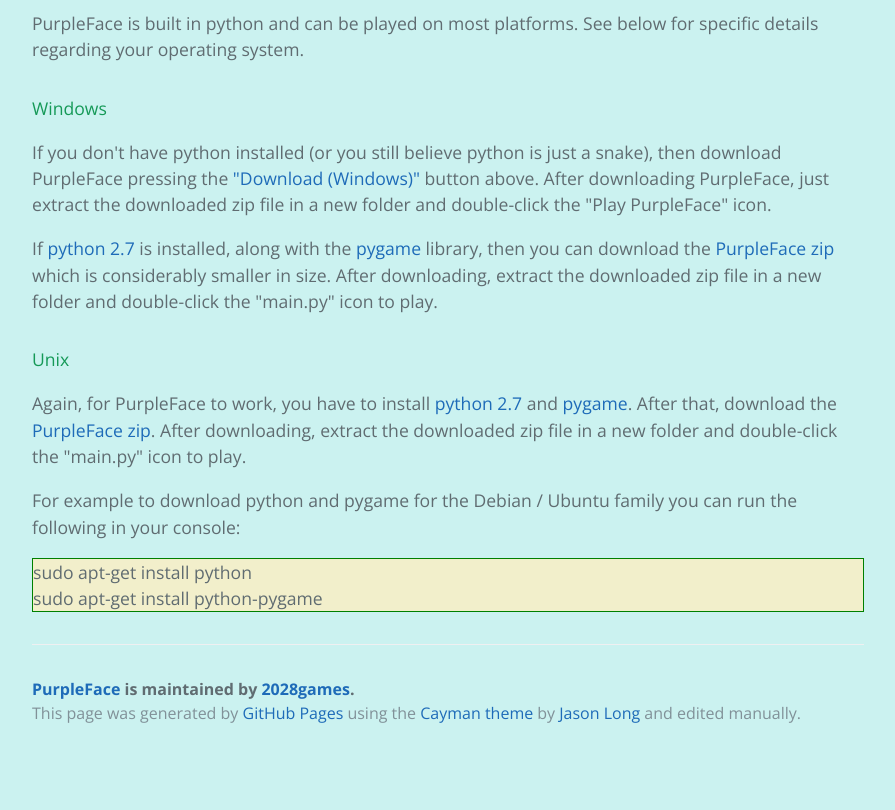
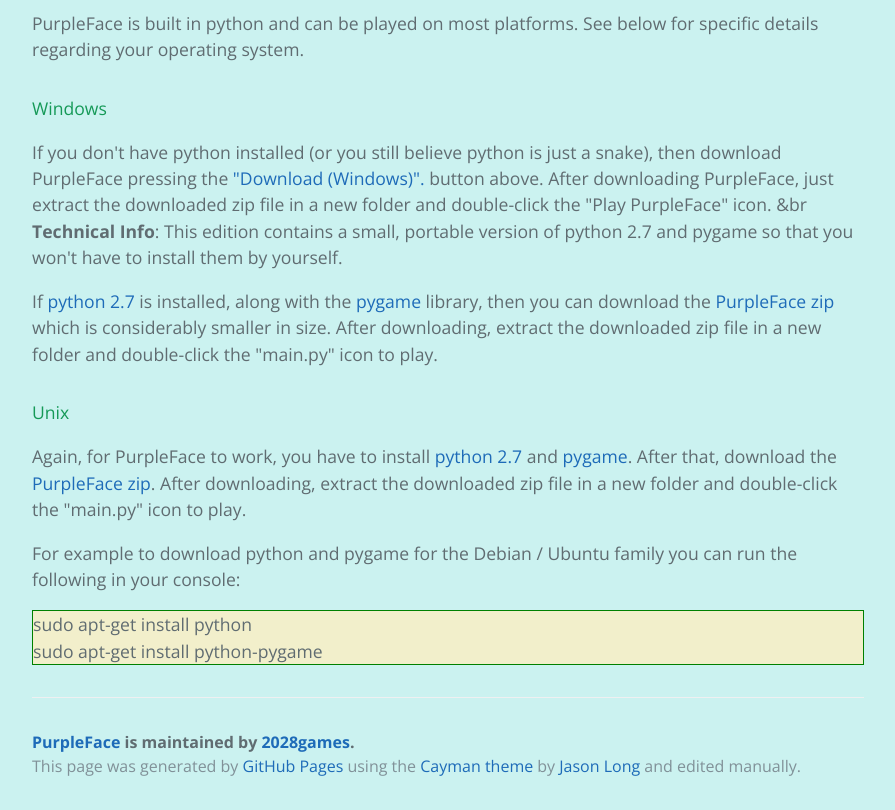
Before and after one commit to 2028games/PurpleFace, a plain HTML site: page index.html in a window 1280 px wide. Shown: the part 1180-1990 px from the top of the page, without its empty margins (192-1087 px from the left). Before the commit the page ends 1937 px from the top, so only its background shows below. Drawn offline with nearby package versions, Linux system fonts and the light colour scheme.

Commit message:
Update index.html

```diff
--- a/index.html
+++ b/index.html
@@ -31,7 +31,11 @@
 
       <h4>Windows</h4>
       <p> If you don't have python installed (or you still believe python is just a snake), then download PurpleFace pressing the
-      <a href="https://github.com/2028games/PurpleFace/releases/download/v0.9.0.1/PurpleFace.zip"> "Download (Windows)"</a> button above. After downloading PurpleFace, just extract the downloaded zip file in a new folder and double-click the "Play PurpleFace" icon.</p>
+      <a href="https://github.com/2028games/PurpleFace/releases/download/v0.9.0.1/PurpleFace.zip"> "Download (Windows)".</a> button above.
+      After downloading PurpleFace, just extract the downloaded zip file in a new folder and double-click
+      the "Play PurpleFace" icon. &br
+      <b>Technical Info</b>: This edition contains a small, portable version of
+      python 2.7 and pygame so that you won't have to install them by yourself.</p>
       <p> If <a href="http://python.org">python 2.7</a> is installed, along with the <a href="http://pygame.org">pygame</a> library, then you can download the
       <a href="https://github.com/2028games/PurpleFace/releases/download/v0.9.0.1/PurpleFace.zip">PurpleFace zip</a> which is considerably smaller in size. After downloading, extract the downloaded zip file in a new folder and double-click the "main.py" icon to play.</p>
 
```
